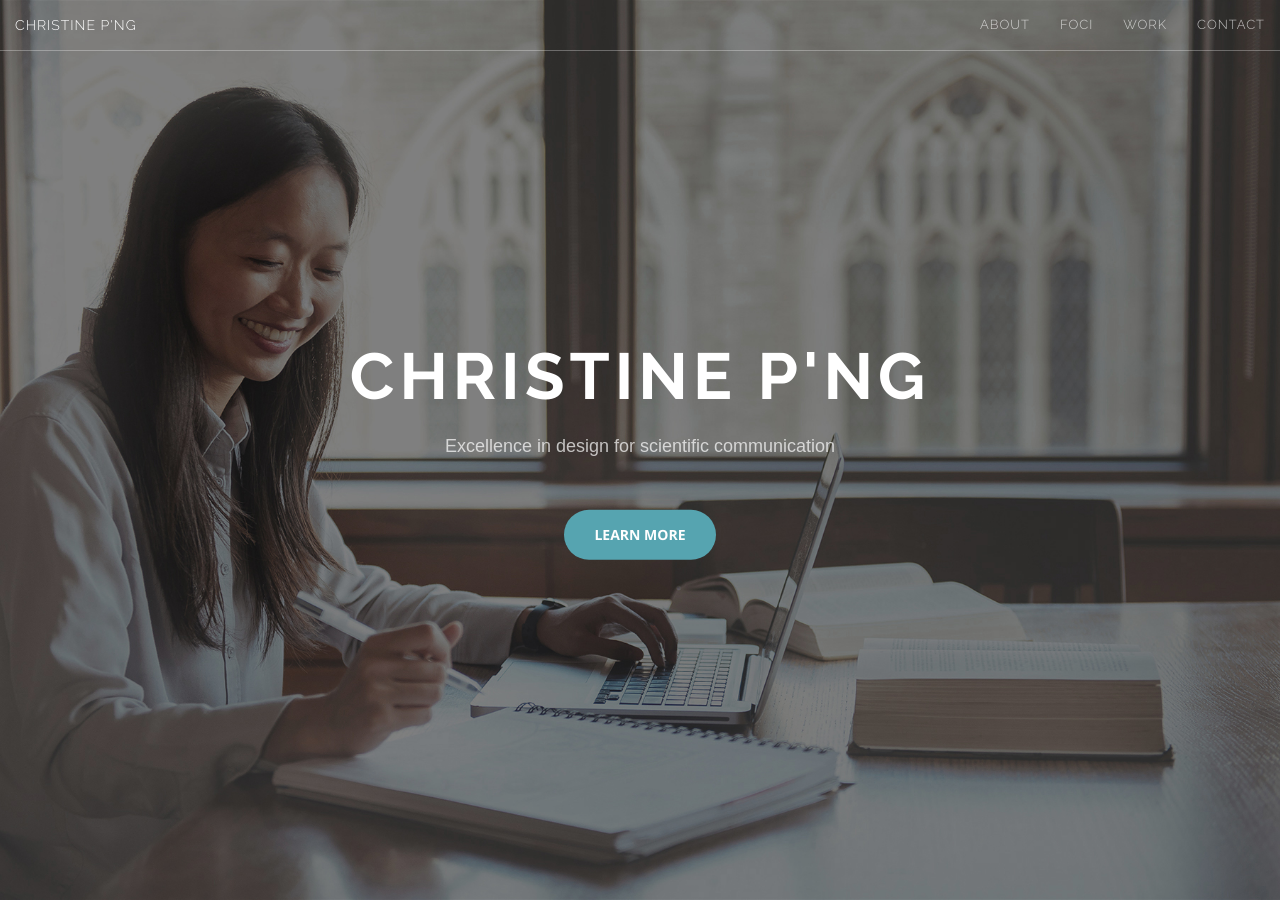
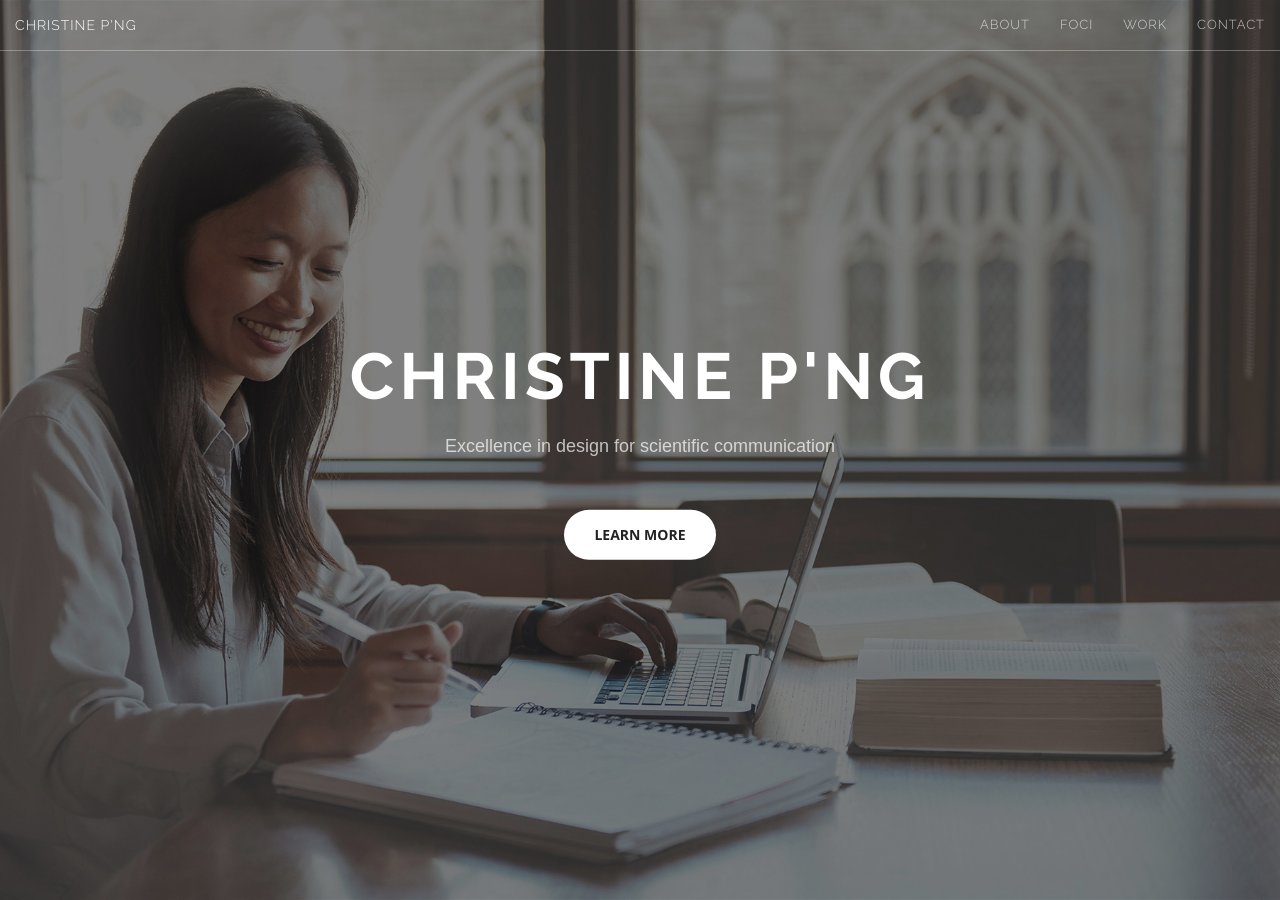
Before and after one commit to chspng/christinepng.ca, a Jekyll site: the page built from index.html, in a window 1280 px wide and 900 px high. Built offline with Jekyll 4.4.1, drawn with Linux system fonts in a browser that asks for light colours.

Commit message:
changed button style

```diff
--- a/_includes/header.html
+++ b/_includes/header.html
@@ -6,7 +6,7 @@
             <!-- <hr> -->
             <br>
             <p>Excellence in design for scientific communication</p>
-            <a href="#about" class="btn btn-primary btn-xl page-scroll">Learn more</a>
+            <a href="#about" class="btn btn-default btn-xl page-scroll">Learn more</a>
         </div>
     </div>
 </header>
```
